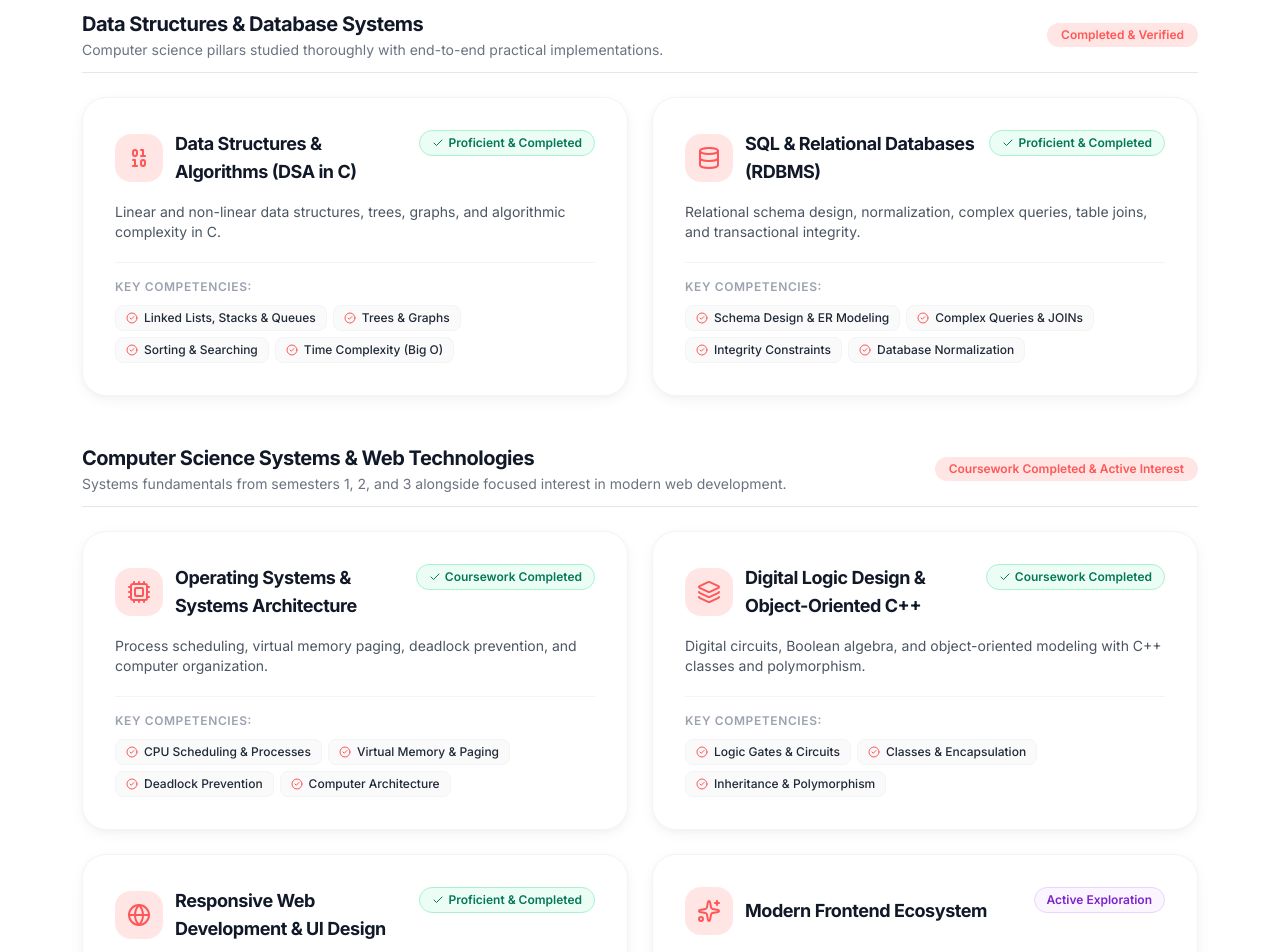
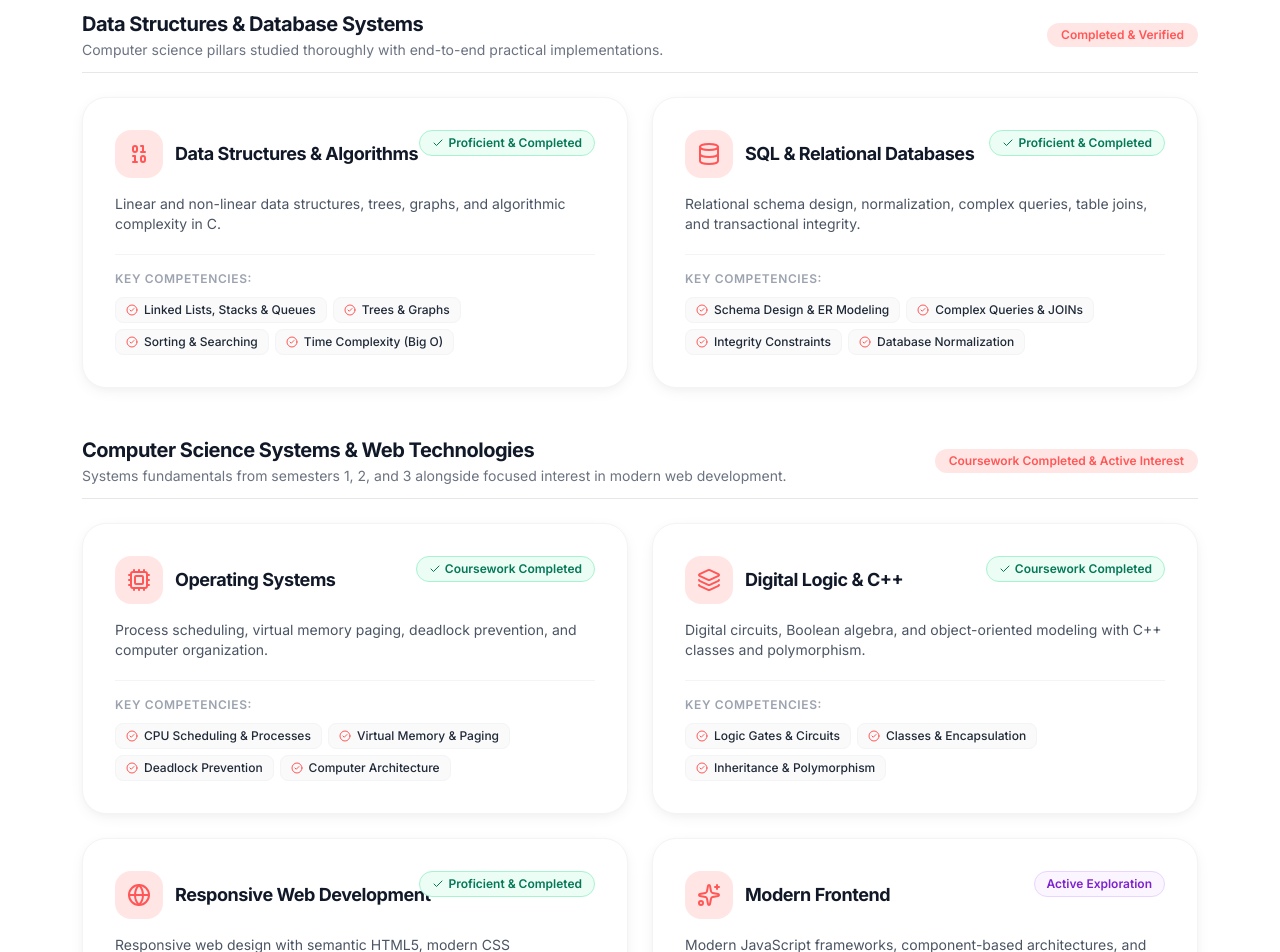
Before and after one commit to bansijethava/portfolio, a Next.js app: page / in a window 1280 px wide. Shown: the part 3100-4052 px from the top of the page. Built offline with nearby package versions, Linux system fonts and the light colour scheme.

Commit message:
style: simplify skill titles to render on a single line

```diff
--- a/components/Skills.tsx
+++ b/components/Skills.tsx
@@ -13,24 +13,24 @@ import {
 
 export default function Skills() {
   const pillarIcons: Record<string, React.ReactNode> = {
-    "C Programming Language": <Code2 className="w-6 h-6 text-[#FF5757] dark:text-[#FF7D77]" />,
+    "C Programming": <Code2 className="w-6 h-6 text-[#FF5757] dark:text-[#FF7D77]" />,
     "Python Programming": <Code2 className="w-6 h-6 text-[#FF5757] dark:text-[#FF7D77]" />,
-    "Data Structures & Algorithms (DSA in C)": (
+    "Data Structures & Algorithms": (
       <Binary className="w-6 h-6 text-[#FF5757] dark:text-[#FF7D77]" />
     ),
-    "SQL & Relational Databases (RDBMS)": (
+    "SQL & Relational Databases": (
       <Database className="w-6 h-6 text-[#FF5757] dark:text-[#FF7D77]" />
     ),
-    "Operating Systems & Systems Architecture": (
+    "Operating Systems": (
       <Cpu className="w-6 h-6 text-[#FF5757] dark:text-[#FF7D77]" />
     ),
-    "Digital Logic Design & Object-Oriented C++": (
+    "Digital Logic & C++": (
       <Layers className="w-6 h-6 text-[#FF5757] dark:text-[#FF7D77]" />
     ),
-    "Responsive Web Development & UI Design": (
+    "Responsive Web Development": (
       <Globe className="w-6 h-6 text-[#FF5757] dark:text-[#FF7D77]" />
     ),
-    "Modern Frontend Ecosystem": (
+    "Modern Frontend": (
       <Sparkles className="w-6 h-6 text-[#FF5757] dark:text-[#FF7D77]" />
     ),
   };
@@ -93,14 +93,14 @@ export default function Skills() {
                       <div>
                         {/* Card Top Meta */}
                         <div className="flex flex-col sm:flex-row sm:items-start sm:justify-between gap-3 mb-4">
-                          <div className="flex items-start sm:items-center gap-3 min-w-0">
+                          <div className="flex items-center gap-3 min-w-0">
                             <div className="w-11 h-11 sm:w-12 sm:h-12 rounded-2xl bg-[#FFE6E4] dark:bg-[#FF5757]/15 dark:border dark:border-[#FF5757]/30 flex items-center justify-center flex-shrink-0">
                               {pillarIcons[skill.name] || (
                                 <Code2 className="w-5 h-5 sm:w-6 sm:h-6 text-[#FF5757] dark:text-[#FF7D77]" />
                               )}
                             </div>
                             <div className="min-w-0">
-                              <h4 className="text-base sm:text-lg font-bold text-[#111827] dark:text-white tracking-tight break-words">
+                              <h4 className="text-base sm:text-lg font-bold text-[#111827] dark:text-white tracking-tight whitespace-nowrap">
                                 {skill.name}
                               </h4>
                             </div>
--- a/lib/portfolio-data.ts
+++ b/lib/portfolio-data.ts
@@ -335,7 +335,7 @@ export const skillsData: SkillCategory[] = [
       "Core languages mastered through coursework, practical labs, and algorithmic problem-solving.",
     skills: [
       {
-        name: "C Programming Language",
+        name: "C Programming",
         level: "Proficient & Completed",
         category: "System & Core Programming",
         status: "completed",
@@ -371,7 +371,7 @@ export const skillsData: SkillCategory[] = [
       "Computer science pillars studied thoroughly with end-to-end practical implementations.",
     skills: [
       {
-        name: "Data Structures & Algorithms (DSA in C)",
+        name: "Data Structures & Algorithms",
         level: "Proficient & Completed",
         category: "Computer Science Foundation",
         status: "completed",
@@ -385,7 +385,7 @@ export const skillsData: SkillCategory[] = [
         ],
       },
       {
-        name: "SQL & Relational Databases (RDBMS)",
+        name: "SQL & Relational Databases",
         level: "Proficient & Completed",
         category: "Database Engineering",
         status: "completed",
@@ -407,7 +407,7 @@ export const skillsData: SkillCategory[] = [
       "Systems fundamentals from semesters 1, 2, and 3 alongside focused interest in modern web development.",
     skills: [
       {
-        name: "Operating Systems & Systems Architecture",
+        name: "Operating Systems",
         level: "Coursework Completed",
         category: "Systems & Infrastructure",
         status: "completed",
@@ -421,7 +421,7 @@ export const skillsData: SkillCategory[] = [
         ],
       },
       {
-        name: "Digital Logic Design & Object-Oriented C++",
+        name: "Digital Logic & C++",
         level: "Coursework Completed",
         category: "Hardware & OOP",
         status: "completed",
@@ -434,7 +434,7 @@ export const skillsData: SkillCategory[] = [
         ],
       },
       {
-        name: "Responsive Web Development & UI Design",
+        name: "Responsive Web Development",
         level: "Proficient & Completed",
         category: "Web Engineering",
         status: "completed",
@@ -448,7 +448,7 @@ export const skillsData: SkillCategory[] = [
         ],
       },
       {
-        name: "Modern Frontend Ecosystem",
+        name: "Modern Frontend",
         level: "Active Exploration",
         category: "Future Exploration",
         status: "learning-goal",
```
